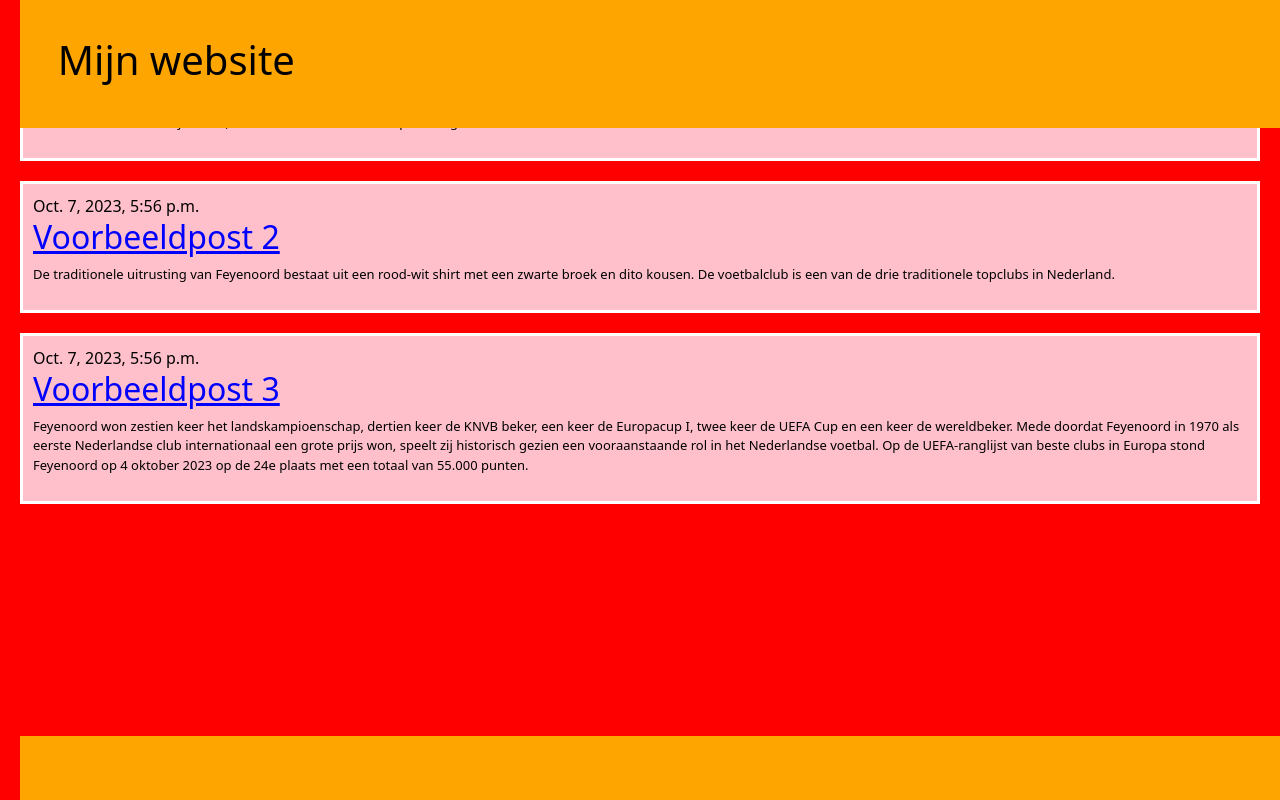
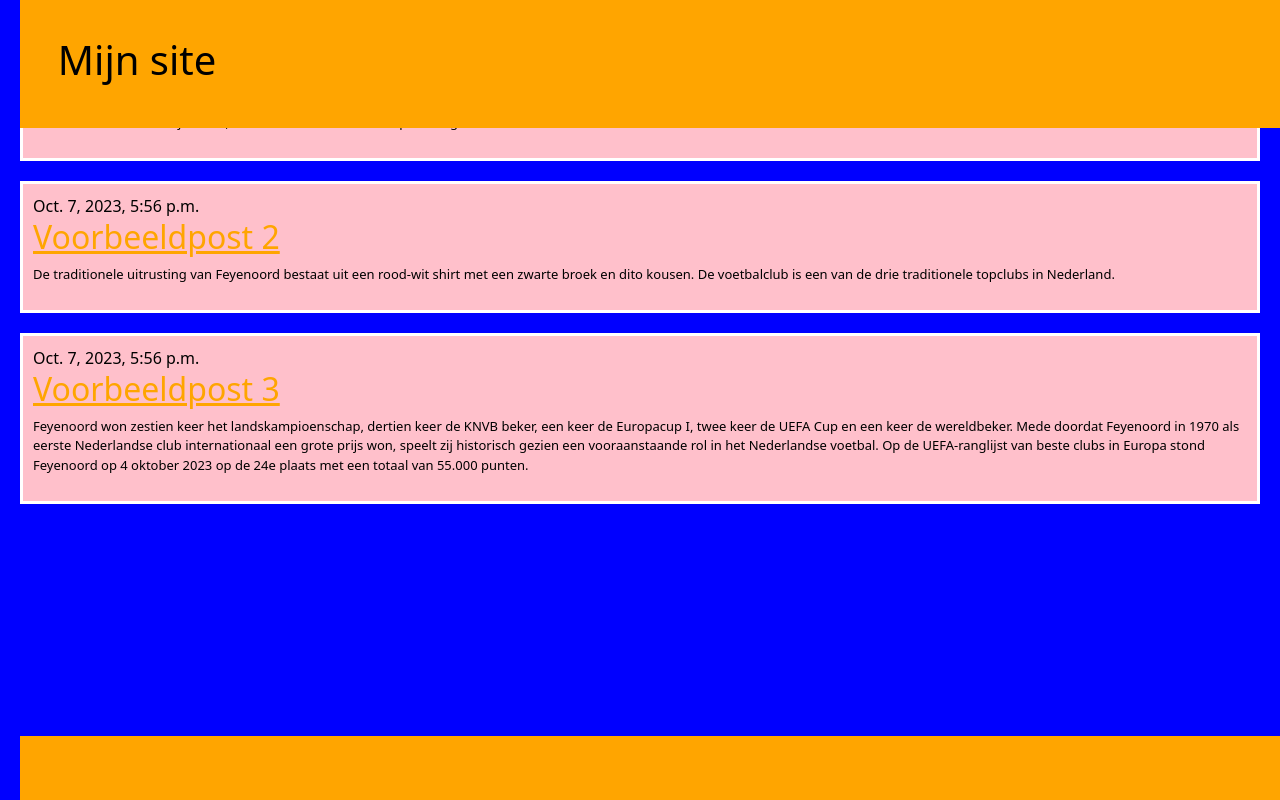
Before and after one commit to KeesViaNHA/testDjangoZat, a Django app: page / in a window 1280 px wide. Run offline with Django 3.2, Linux system fonts and the light colour scheme; data comes from the database, SQL or seed files in the repository.

Commit message:
nog meer css opgemaakt

```diff
--- a/mysite/blog/static/css/stijl.css
+++ b/mysite/blog/static/css/stijl.css
@@ -1,5 +1,5 @@
 body {
-    background-color: red;
+    background-color: blue;
     color: black;
     height: 100vh;
     display: flex;
@@ -29,7 +29,7 @@ footer {
 }
 
 a {
-    color: blue;
+    color: orange;
 }
 
 p {
--- a/mysite/blog/templates/blog/post_list.html
+++ b/mysite/blog/templates/blog/post_list.html
@@ -13,7 +13,7 @@
 
 <body>
     <header>
-        <h1>Mijn website</h1>
+        <h1>Mijn site</h1>
     </header>
     {% block content %}
     {% for post in posts %}
```
